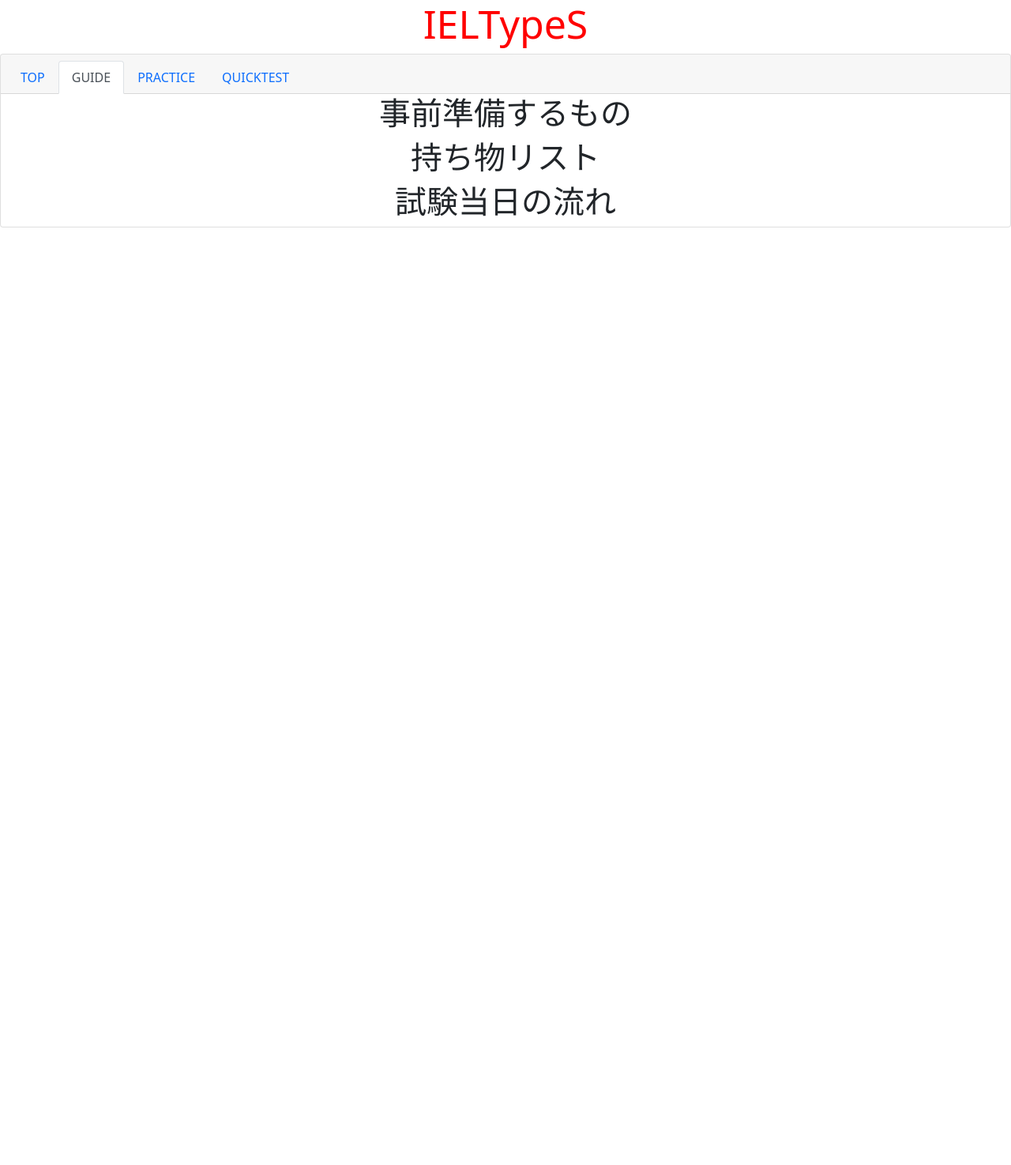
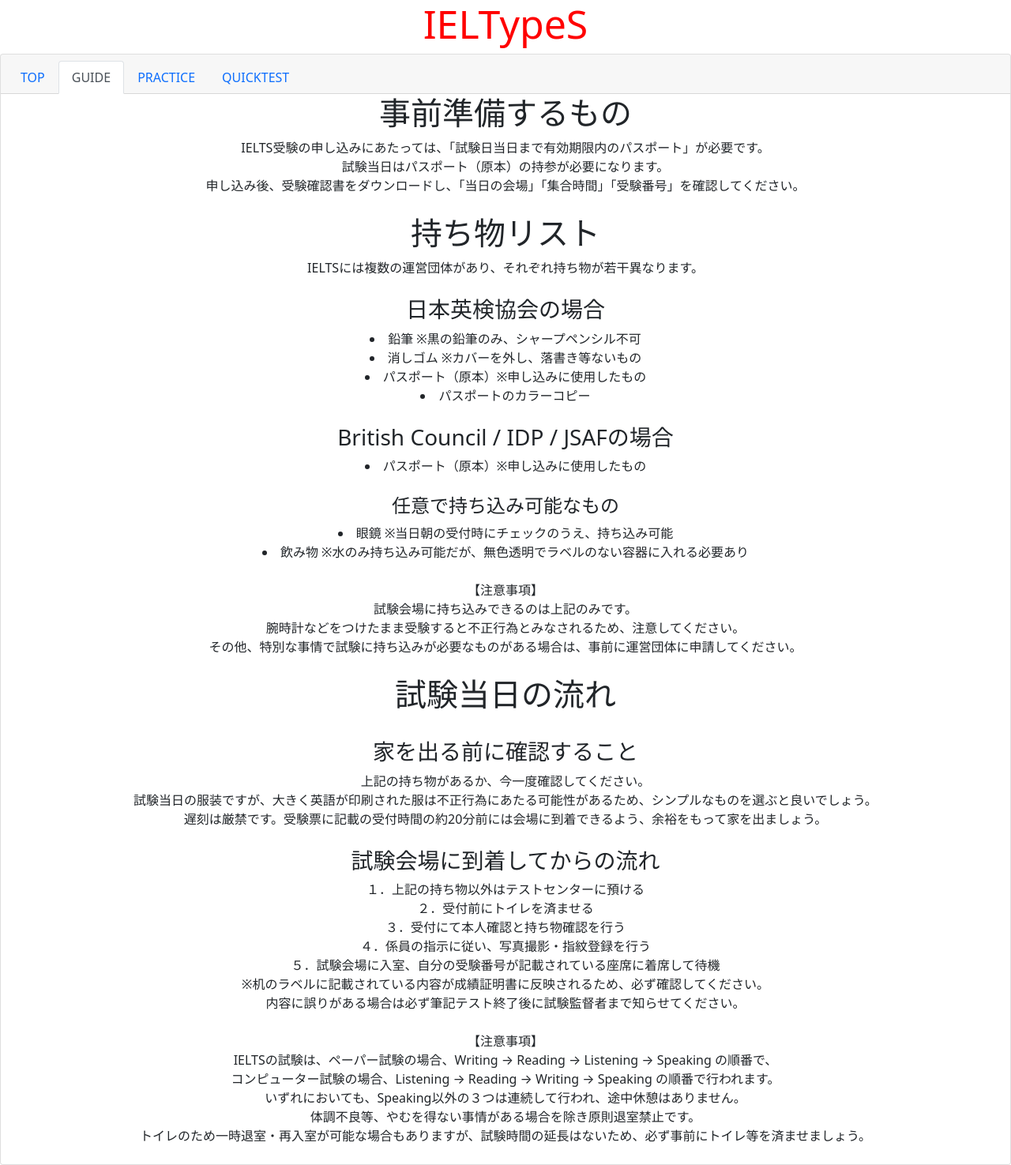
Before and after one commit to agukk/IELTypeS, a Flask app: page /guide in a window 1280 px wide. Shown: the whole page at 79% size. Before the commit the page ends 288 px from the top, so only its background shows below. Run offline with Flask 2, Linux system fonts and the light colour scheme.

Commit message:
guide.htmlを更新しました

```diff
--- a/templates/guide.html
+++ b/templates/guide.html
@@ -37,5 +37,56 @@
                 </div>
 
             <h1 style="textalign:center">事前準備するもの</h1>
+            IELTS受験の申し込みにあたっては、「試験日当日まで有効期限内のパスポート」が必要です。<br>
+            試験当日はパスポート（原本）の持参が必要になります。<br>
+            申し込み後、受験確認書をダウンロードし、「当日の会場」「集合時間」「受験番号」を確認してください。<br>
+            <br>
+
             <h1 style="textalign:center">持ち物リスト</h1>
+                IELTSには複数の運営団体があり、それぞれ持ち物が若干異なります。<br>
+                <br>
+                <h3>日本英検協会の場合</h3>
+                <li>鉛筆 ※黒の鉛筆のみ、シャープペンシル不可</li>
+                <li>消しゴム ※カバーを外し、落書き等ないもの</li>
+                <li>パスポート（原本）※申し込みに使用したもの</li>
+                <li>パスポートのカラーコピー</li>
+                <br>
+                <h3>British Council / IDP / JSAFの場合</h3>
+                <li>パスポート（原本）※申し込みに使用したもの</li><br>
+
+                <h4>任意で持ち込み可能なもの</h4>
+                <li>眼鏡 ※当日朝の受付時にチェックのうえ、持ち込み可能</li>
+                <li>飲み物 ※水のみ持ち込み可能だが、無色透明でラベルのない容器に入れる必要あり</li>
+            <br>
+            【注意事項】<br>
+            試験会場に持ち込みできるのは上記のみです。<br>
+            腕時計などをつけたまま受験すると不正行為とみなされるため、注意してください。<br>
+            その他、特別な事情で試験に持ち込みが必要なものがある場合は、事前に運営団体に申請してください。<br>
+            <br>
             <h1 style="textalign:center">試験当日の流れ</h1>
+            <br>
+            <h3>家を出る前に確認すること</h3>
+            上記の持ち物があるか、今一度確認してください。<br>
+            試験当日の服装ですが、大きく英語が印刷された服は不正行為にあたる可能性があるため、シンプルなものを選ぶと良いでしょう。<br>
+            遅刻は厳禁です。受験票に記載の受付時間の約20分前には会場に到着できるよう、余裕をもって家を出ましょう。
+            <br>
+            <br>
+            <h3>試験会場に到着してからの流れ</h3>
+            １．上記の持ち物以外はテストセンターに預ける<br>
+            ２．受付前にトイレを済ませる<br>
+            ３．受付にて本人確認と持ち物確認を行う<br>
+            ４．係員の指示に従い、写真撮影・指紋登録を行う<br>
+            ５．試験会場に入室、自分の受験番号が記載されている座席に着席して待機<br>
+            ※机のラベルに記載されている内容が成績証明書に反映されるため、必ず確認してください。<br>
+            内容に誤りがある場合は必ず筆記テスト終了後に試験監督者まで知らせてください。<br>
+            <br>
+            【注意事項】<br>
+            IELTSの試験は、ペーパー試験の場合、Writing → Reading → Listening → Speaking の順番で、<br>
+            コンピューター試験の場合、Listening → Reading → Writing → Speaking の順番で行われます。<br>
+            いずれにおいても、Speaking以外の３つは連続して行われ、途中休憩はありません。<br>
+            体調不良等、やむを得ない事情がある場合を除き原則退室禁止です。<br>
+            トイレのため一時退室・再入室が可能な場合もありますが、試験時間の延長はないため、必ず事前にトイレ等を済ませましょう。
+
+
+            <br>
+            <br>
```
